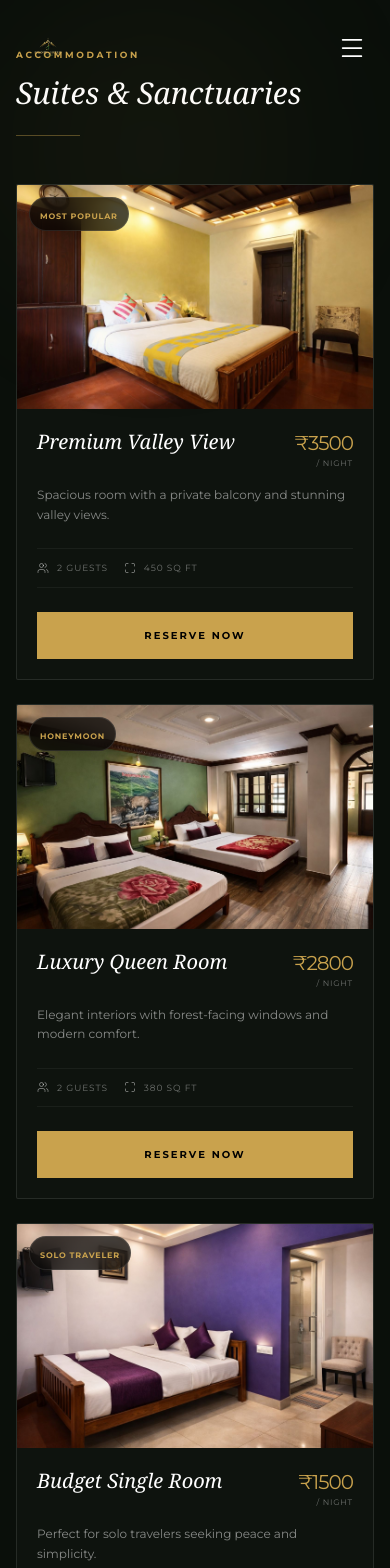
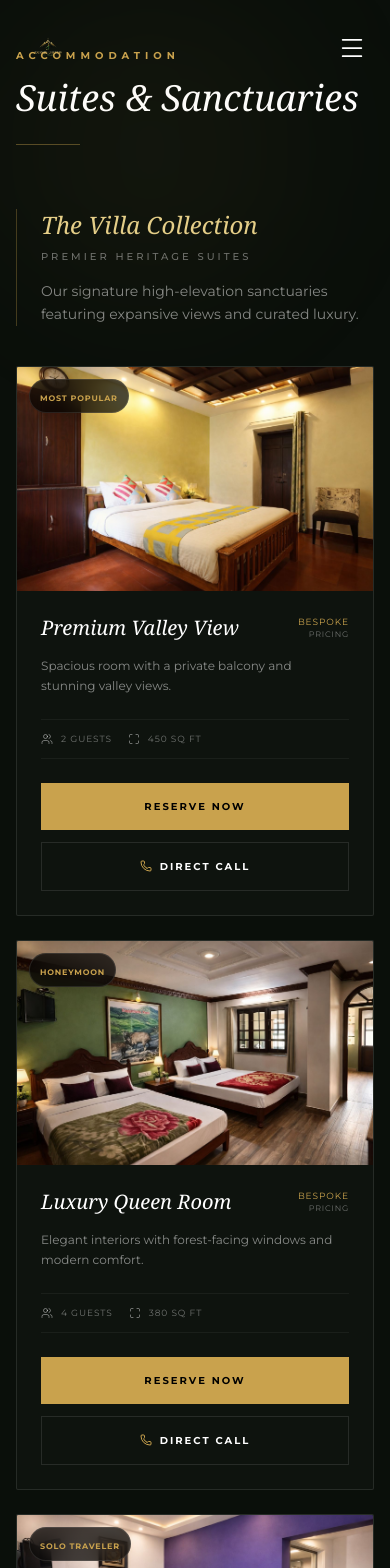
Before and after one commit to niventh-java/room-booking-frontend, a React (Vite) app: page /rooms in a window 390 px wide. Shown: the top 1568 px of the page. Built offline with nearby package versions, Linux system fonts and the light colour scheme; a web font is replaced by a local one.

Commit message:
room page

```diff
--- a/src/components/Footer.jsx
+++ b/src/components/Footer.jsx
@@ -85,7 +85,7 @@ export default function Footer() {
                     <span>+91 93608 09160</span>
                   </a>
                   <a href="tel:+917904796306" className="flex items-center justify-center sm:justify-start gap-3 py-1 sm:pl-7">
-                    <span>+91 99409 84731</span>
+                    <span>+91 79047 96306</span>
                   </a>
                 </div>
               </div>
--- a/src/pages/EnquiryPage.jsx
+++ b/src/pages/EnquiryPage.jsx
@@ -17,7 +17,7 @@ export default function EnquiryPage() {
     setIsLoaded(true);
   }, []);
 
-  const managerPhone = "919940984731";
+  const managerPhone = "919360809160";
 
   const handleChange = (e) => {
     setFormData({ ...formData, [e.target.name]: e.target.value });
--- a/src/pages/Rooms.jsx
+++ b/src/pages/Rooms.jsx
@@ -1,16 +1,21 @@
 import React from "react";
 import { motion } from "framer-motion";
-import { Users, Maximize, Star } from "lucide-react";
+import { Users, Maximize, Star, Phone, ArrowRight } from "lucide-react";
 
 import deluxe from "../assets/deluxe.jpeg";
 import queen from "../assets/queen.jpeg";
 import single from "../assets/single.jpeg";
 import luxury from "../assets/luxury.jpeg";
 
-const roomData = [
+// 1. DATA RESTRUCTURED INTO CATEGORIES
+const roomCategories = [
+  {
+    categoryTitle: "The Villa Collection",
+    categorySubtitle: "Premier Heritage Suites",
+    description: "Our signature high-elevation sanctuaries featuring expansive views and curated luxury.",
+    rooms: [
       {
         name: "Premium Valley View",
-    price: "3500",
         image: deluxe,
         tag: "Most Popular",
         type: "SUITE",
@@ -19,16 +24,29 @@ const roomData = [
       },
       {
         name: "Luxury Queen Room",
-    price: "2800",
         image: queen,
         tag: "Honeymoon",
         type: "DELUXE",
         description: "Elegant interiors with forest-facing windows and modern comfort.",
-    specs: ["2 Guests", "380 sq ft"]
+        specs: ["4 Guests", "380 sq ft"]
       },
       {
-    name: "Budget Single Room",
-    price: "1500",
+        name: "Deluxe Room",
+        image: single,
+        tag: "Solo Traveler",
+        type: "CLASSIC",
+        description: "Perfect for solo travelers seeking peace and simplicity.",
+        specs: ["1 Guest", "250 sq ft"]
+      }
+    ]
+  },
+  {
+    categoryTitle: "Standard & Budget",
+    categorySubtitle: "Essential Comforts",
+    description: "Refined simplicity for the modern traveler, focusing on peace and functionality.",
+    rooms: [
+      {
+        name: "Deluxe Room",
         image: single,
         tag: "Solo Traveler",
         type: "CLASSIC",
@@ -36,62 +54,71 @@ const roomData = [
         specs: ["1 Guest", "250 sq ft"]
       },
       {
-    name: "Denim Rooms",
-    price: "700",
+        name: "Standard Room",
         image: luxury,
         tag: "Economy",
         type: "BUDGET",
         description: "Comfortable and affordable stay with essential amenities.",
         specs: ["2 Guests", "200 sq ft"]
-  },
-  {
-    name: "Inn Room",
-    price: "1500",
-    image: single,
-    tag: "Short Stay",
-    type: "STANDARD",
-    description: "Cozy and well-maintained rooms ideal for short stays.",
-    specs: ["2 Guests", "280 sq ft"]
+      }
+
+    ]
   }
 ];
 
 export default function Rooms() {
   return (
     <section className="min-h-screen bg-[#0A0F0A] py-12 md:py-24 px-4 sm:px-6 md:px-12 relative overflow-hidden">
-      {/* Background Glow - Smaller on mobile */}
+      {/* Background Glow */}
       <div className="absolute top-0 left-0 w-[300px] md:w-[600px] h-[300px] md:h-[600px] bg-[#C9A24D]/5 blur-[80px] md:blur-[150px] rounded-full pointer-events-none" />
 
-      {/* SECTION HEADER - Left aligned on mobile for better readability */}
-      <div className="max-w-7xl mx-auto mb-12 md:mb-20">
+      {/* GLOBAL HEADER */}
+      <div className="max-w-7xl mx-auto mb-16 md:mb-24">
         <motion.span
           initial={{ opacity: 0, y: 10 }}
           whileInView={{ opacity: 1, y: 0 }}
-          className="text-[#C9A24D] uppercase tracking-[0.3em] md:tracking-[0.5em] text-[9px] md:text-[10px] font-bold block mb-3"
+          className="text-[#C9A24D] uppercase tracking-[0.5em] text-[10px] font-bold block mb-3"
         >
           Accommodation
         </motion.span>
         <motion.h1
           initial={{ opacity: 0, y: 15 }}
           whileInView={{ opacity: 1, y: 0 }}
-          transition={{ delay: 0.1 }}
-          className="text-white text-3xl md:text-7xl font-serif italic mb-6 leading-tight"
+          className="text-white text-4xl md:text-7xl font-serif italic mb-6 leading-tight"
         >
           Suites & Sanctuaries
         </motion.h1>
         <div className="w-16 md:w-24 h-[1px] bg-[#C9A24D]/40" />
       </div>
 
-      {/* ROOMS GRID - 1 col mobile, 2 col tablet, 3 col desktop */}
-      <div className="max-w-7xl mx-auto grid grid-cols-1 sm:grid-cols-2 lg:grid-cols-3 gap-6 md:gap-10">
-        {roomData.map((room, idx) => (
+      {/* CATEGORY MAPPING */}
+      {roomCategories.map((category, catIdx) => (
+        <div key={catIdx} className="max-w-7xl mx-auto mb-20 md:mb-32">
+
+          {/* CATEGORY SUB-HEADER */}
+          <div className="mb-10 md:mb-16 border-l border-[#C9A24D]/30 pl-6 md:pl-10">
+            <h2 className="text-[#E6D08A] text-2xl md:text-4xl font-serif italic mb-2">
+              {category.categoryTitle}
+            </h2>
+            <p className="text-white/40 text-[10px] md:text-xs uppercase tracking-[0.3em] font-medium mb-4">
+              {category.categorySubtitle}
+            </p>
+            <p className="text-white/50 text-sm md:text-base font-light max-w-2xl leading-relaxed">
+              {category.description}
+            </p>
+          </div>
+
+          {/* ROOMS GRID */}
+          <div className="grid grid-cols-1 sm:grid-cols-2 lg:grid-cols-3 gap-6 md:gap-10">
+            {category.rooms.map((room, idx) => (
               <motion.div
                 key={idx}
                 initial={{ opacity: 0, y: 20 }}
                 whileInView={{ opacity: 1, y: 0 }}
-            transition={{ delay: idx * 0.05 }}
+                transition={{ delay: idx * 0.1 }}
                 className="group relative bg-white/[0.02] border border-white/10 rounded-sm overflow-hidden flex flex-col h-full hover:border-[#C9A24D]/50 transition-all duration-500"
               >
-            {/* Image Section - Height reduced for mobile */}
+                {/* Image Section */}
                 <div className="relative h-56 md:h-72 overflow-hidden">
                   <img
                     src={room.image}
@@ -99,7 +126,7 @@ export default function Rooms() {
                     className="w-full h-full object-cover transition-all duration-1000 group-hover:scale-110"
                   />
 
-              {/* Marquee - Only triggers on hover for desktop, stays clean for touch */}
+                  {/* Marquee Effect */}
                   <div className="absolute inset-0 flex items-center pointer-events-none opacity-0 md:group-hover:opacity-100 transition-opacity duration-500 bg-black/20">
                     <div className="whitespace-nowrap flex animate-marquee-rooms">
                       {[1, 2, 3].map((n) => (
@@ -110,19 +137,18 @@ export default function Rooms() {
                     </div>
                   </div>
 
-              {/* Mobile Friendly Tag */}
                   <div className="absolute top-3 left-3 bg-black/70 backdrop-blur-md px-2.5 py-1 rounded-full border border-white/10">
                     <span className="text-[#C9A24D] text-[8px] md:text-[9px] uppercase tracking-widest font-bold">{room.tag}</span>
                   </div>
                 </div>
 
-            {/* Content Section - Adjusted padding */}
-            <div className="p-5 md:p-8 flex flex-col flex-grow">
+                {/* Content Section */}
+                <div className="p-6 md:p-8 flex flex-col flex-grow">
                   <div className="flex justify-between items-start mb-4 gap-2">
                     <h3 className="text-white text-xl md:text-2xl font-serif italic leading-tight">{room.name}</h3>
                     <div className="flex flex-col items-end shrink-0">
-                  <span className="text-[#C9A24D] font-light tracking-tighter text-xl md:text-2xl">₹{room.price}</span>
-                  <span className="text-[8px] md:text-[9px] text-white/40 uppercase tracking-widest">/ Night</span>
+                      <span className="text-[#C9A24D] font-light tracking-widest text-[9px] uppercase">Bespoke</span>
+                      <span className="text-[8px] text-white/40 uppercase tracking-widest">Pricing</span>
                     </div>
                   </div>
 
@@ -130,7 +156,6 @@ export default function Rooms() {
                     {room.description}
                   </p>
 
-              {/* Specs Row - Clean icons for mobile */}
                   <div className="flex items-center gap-4 md:gap-6 mb-6 border-y border-white/5 py-3 md:py-4">
                      <div className="flex items-center gap-2 text-white/40">
                         <Users size={12} className="md:w-4 md:h-4" />
@@ -142,17 +167,29 @@ export default function Rooms() {
                      </div>
                   </div>
 
-              {/* Action Button - High tactile feedback for mobile */}
+                  {/* Actions */}
+                  <div className="space-y-3">
                     <button
                        onClick={() => window.open(`https://wa.me/919360809160?text=Inquiry%20for%20${room.name}`, '_blank')}
                        className="w-full py-4 bg-[#C9A24D] text-black text-[10px] font-black uppercase tracking-[0.2em] active:scale-95 md:hover:bg-white transition-all duration-300"
                     >
                       Reserve Now
                     </button>
+
+                    <button
+                       onClick={() => window.location.href = "tel:+919360809160"}
+                       className="w-full py-4 bg-transparent border border-white/10 text-white text-[10px] font-black uppercase tracking-[0.2em] flex items-center justify-center gap-2 active:scale-95 hover:bg-white/5 transition-all duration-300"
+                    >
+                      <Phone size={12} className="text-[#C9A24D]" />
+                      Direct Call
+                    </button>
+                  </div>
                 </div>
               </motion.div>
             ))}
           </div>
+        </div>
+      ))}
 
       {/* Responsive Footer Notice */}
       <div className="max-w-4xl mx-auto mt-16 md:mt-24 text-center px-4">
@@ -161,11 +198,12 @@ export default function Rooms() {
            <span className="text-white/60 text-[8px] md:text-[10px] uppercase tracking-[0.2em]">Exclusivity Guaranteed</span>
         </div>
         <p className="text-[9px] md:text-[10px] uppercase tracking-[0.2em] text-gray-500 font-light leading-relaxed">
-          * Seasonal rates apply.
-          <span className="block md:inline text-[#C9A24D]/60 mt-1 md:mt-0 md:ml-2">Concierge assistance included.</span>
+          * Rates available upon inquiry.
+          <span className="block md:inline text-[#C9A24D]/60 mt-1 md:mt-0 md:ml-2">Personalized itineraries included.</span>
         </p>
       </div>
 
+      {/* Global CSS for Marquee */}
       <style dangerouslySetInnerHTML={{ __html: `
         @keyframes marquee-rooms {
           0% { transform: translateX(0); }
```
Also changed, not shown: src/components/Transport.jsx (+148 -100 lines). Lines whose indentation alone changed are shown as unchanged.
